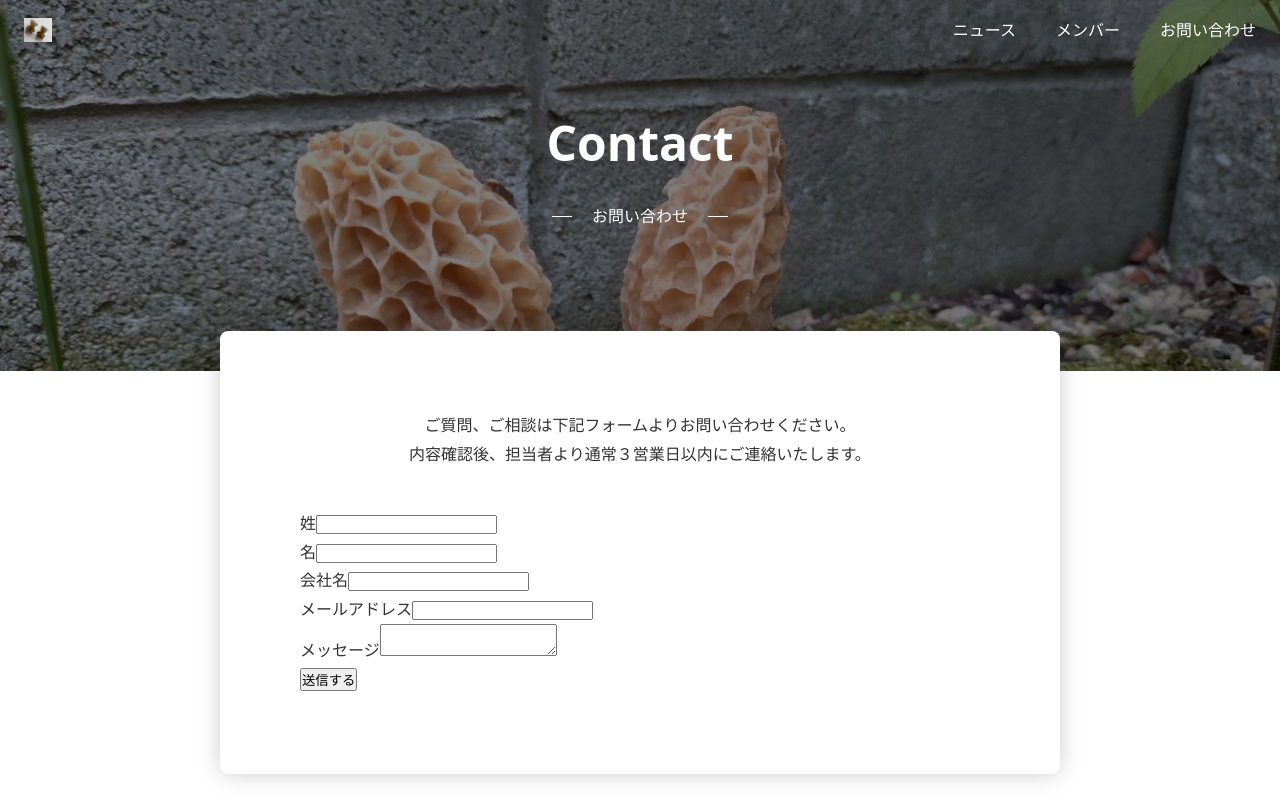
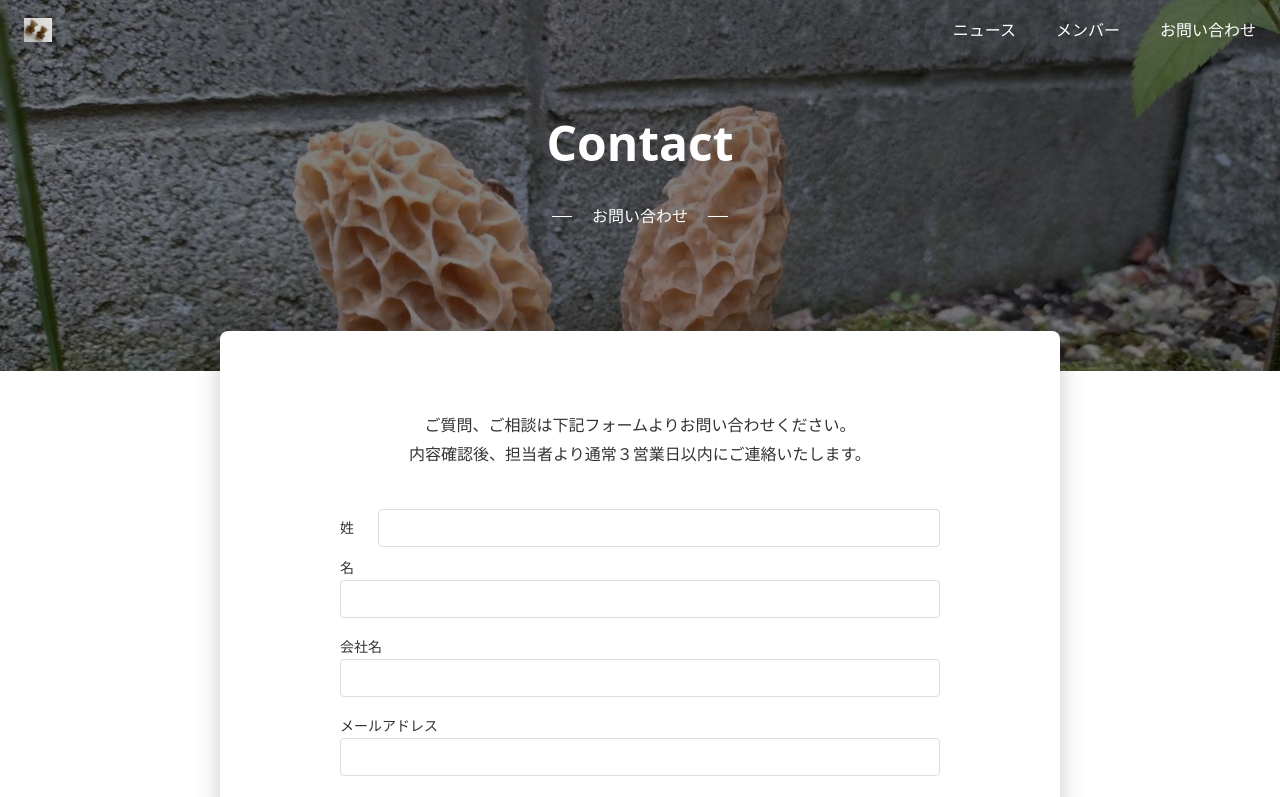
Before and after one commit to 1m4nim/playground-nextjs, a Next.js app: page /contact in a window 1280 px wide. Shown: the top 797 px of the page. Built offline with nearby package versions, Linux system fonts and the light colour scheme.

Commit message:
保存忘れ

```diff
--- a/app/_components/ContactForm/index.module.css
+++ b/app/_components/ContactForm/index.module.css
@@ -0,0 +1,73 @@
+.form {
+    max-width: 600px;
+    margin: 0 auto;
+}
+
+.item {
+    display: flex;
+    flex-direction: column;
+    flex: 1;
+    padding: 8px 0;
+}
+
+.horizontal {
+    display: flex;
+    justify-content: flex-start;
+    align-items: center;
+    width: 100%;
+    gap: 24px;
+}
+
+.label {
+    font-size: 14px;
+}
+
+.textfield {
+    border: 1px solid var(--color-border);
+    padding: 8px;
+    border-radius: 4px;
+    line-height: 1.5;
+    width: 100%;
+}
+
+.textarea {
+    border: 1px solid var(--color-border);
+    padding: 8px;
+    border-radius: 4px;
+    line-height: 1.5;
+    width: 100%;
+}
+
+.actions {
+    text-align: center;
+    margin-top: 40px;
+}
+
+.button {
+    border: none;
+    background-color: var(--color-button-primary);
+    padding: 16px 40px;
+    font-size: 16px;
+    border-radius: 4px;
+    color: var(--color-text-unpainted);
+    cursor: pointer;
+}
+
+.success {
+    background-color: var(--color-bg-sub);
+    text-align: center;
+    padding: 40px;
+    border-radius: var(--border-radius);
+}
+
+.error {
+    color: var(--color-text-error);
+    font-size: 14px;
+    margin-bottom: 8px;
+}
+
+@media (max-width: 640px) {
+    .success {
+        text-align: left;
+    }
+}
```
